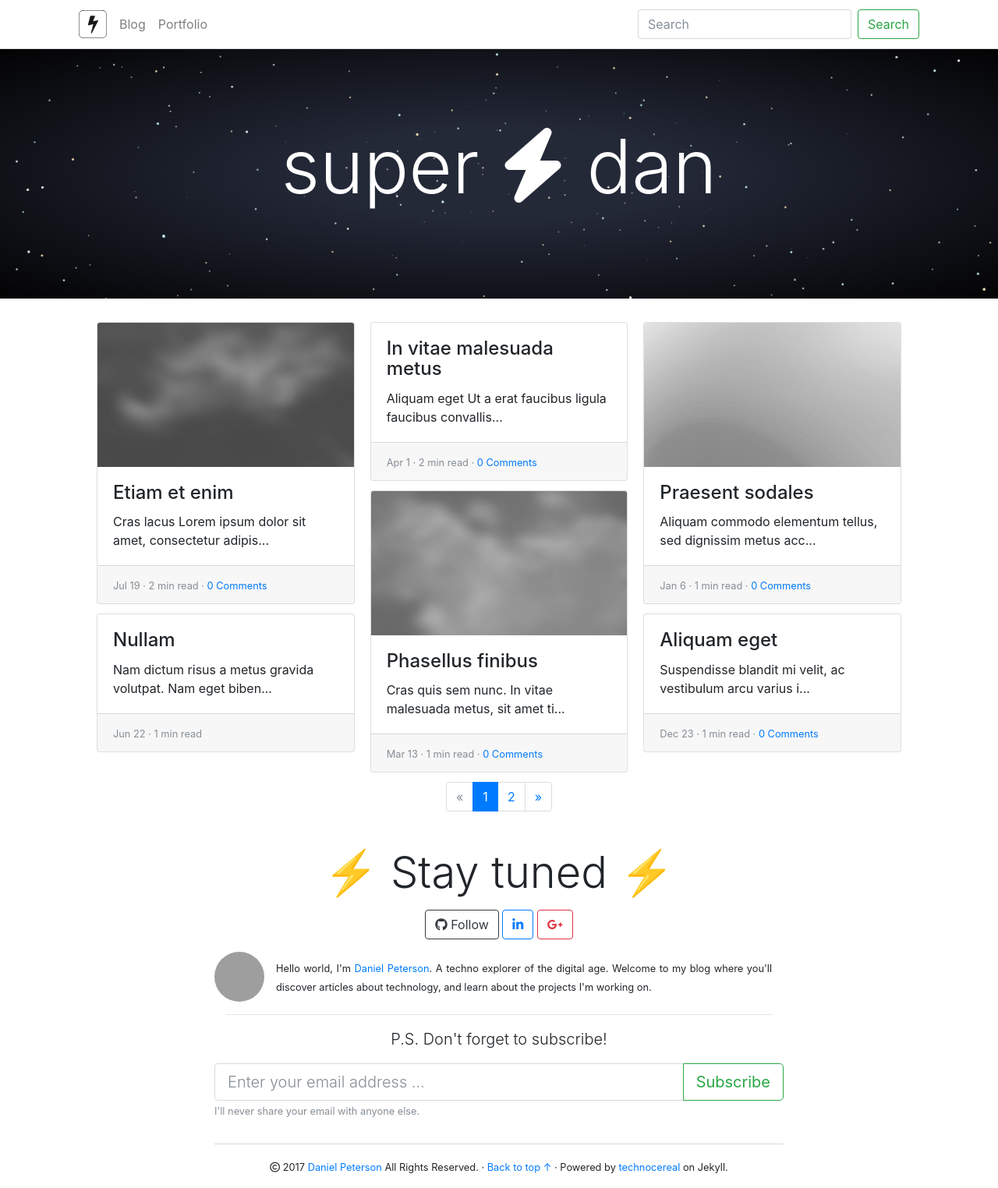
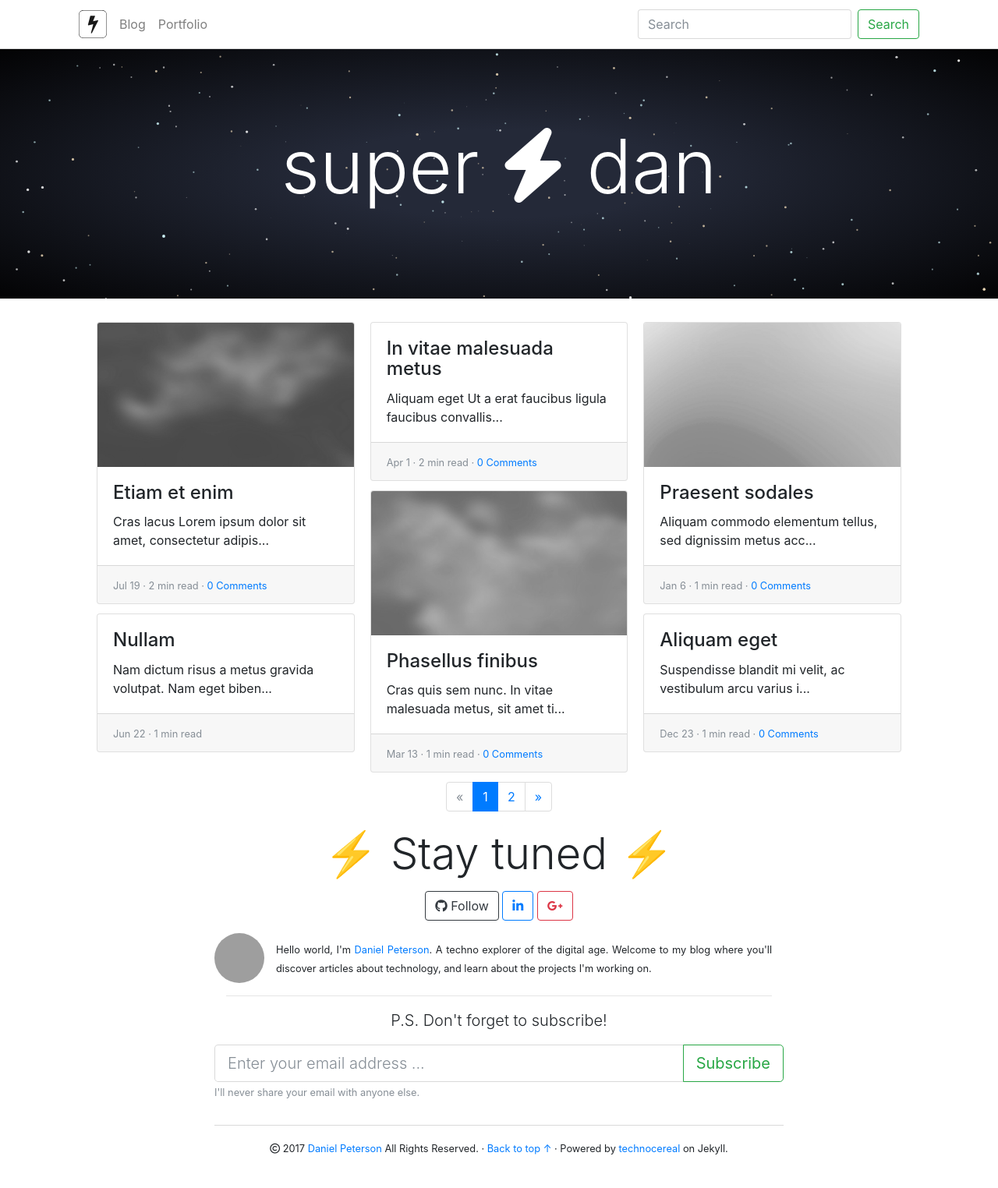
Before and after one commit to danrpts/danrpts.github.io, a Jekyll site: the page built from index.html, in a window 1280 px wide. Shown: the whole page at 78% size. Built offline with Jekyll 4.4.1, drawn with Linux system fonts in a browser that asks for light colours; nearby versions of some CDN libraries; emoji names are drawn with the system emoji font; the list of posts is cut into pages by our own code; comment, search, counter and statistics services are not loaded; after the commit the page ends 1500 px from its top, so only the background shows below that; grey boxes are pictures that could not be loaded.

Commit message:
margins?

```diff
--- a/_includes/paginate.html
+++ b/_includes/paginate.html
@@ -1,5 +1,5 @@
 {% if paginator.total_pages > 1 %}
-<ul class="pagination justify-content-center mt-0 mb-4">
+<ul class="pagination justify-content-center mb-0">
 
   {% if paginator.previous_page %}
   <li class="page-item">
```
